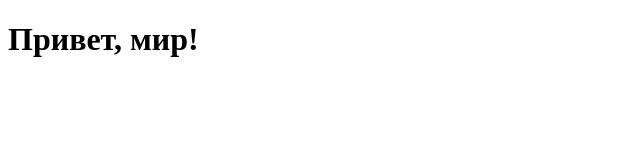
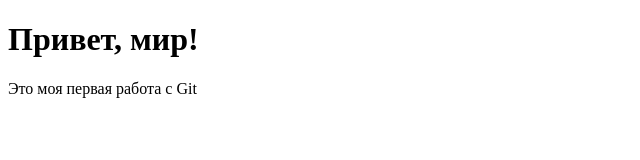
Before and after one commit to Lavrentiy123/operations_management, a plain HTML site: page src/index.html in a window 1280 px wide. Shown: the whole page, without its empty margins (0-640 px from the left). Drawn offline with Linux system fonts and the light colour scheme.

Commit message:
Обновлен index.html

```diff
--- a/src/index.html
+++ b/src/index.html
@@ -5,5 +5,6 @@
 </head>
 <body>
     <h1>Привет, мир!</h1>
+    <p>Это моя первая работа с Git</p>
 </body>
 </html>
```
